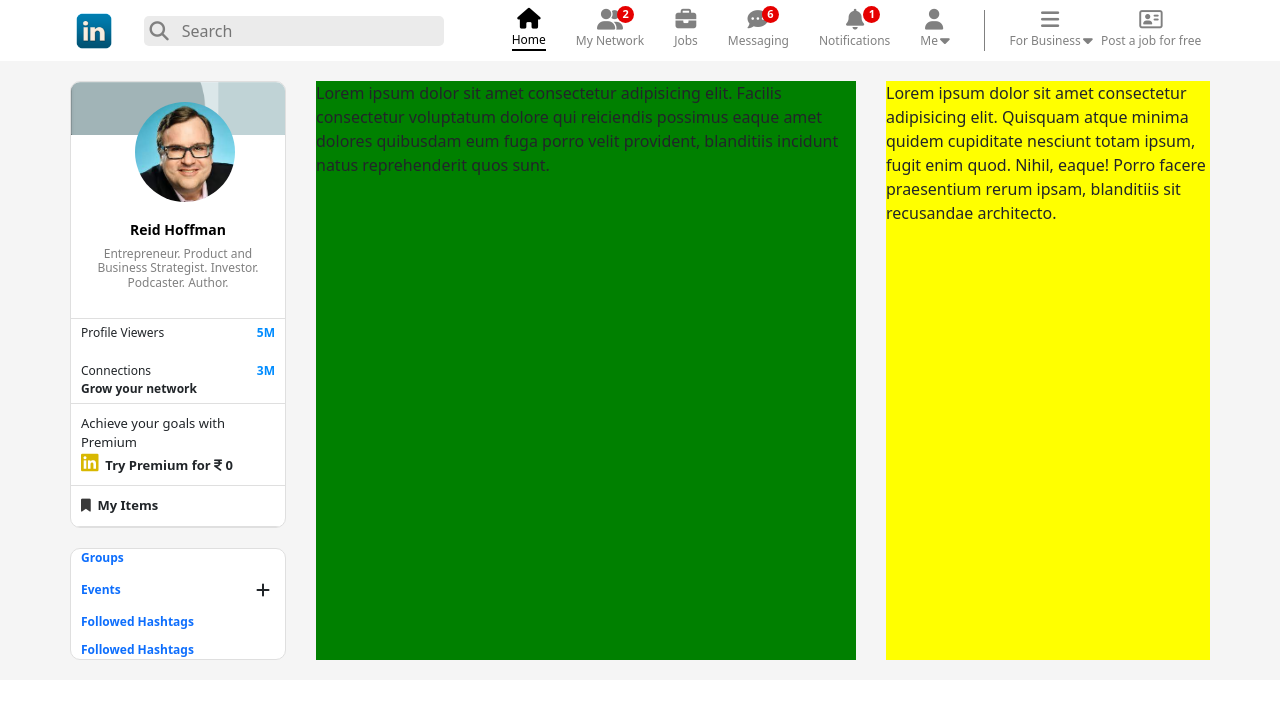
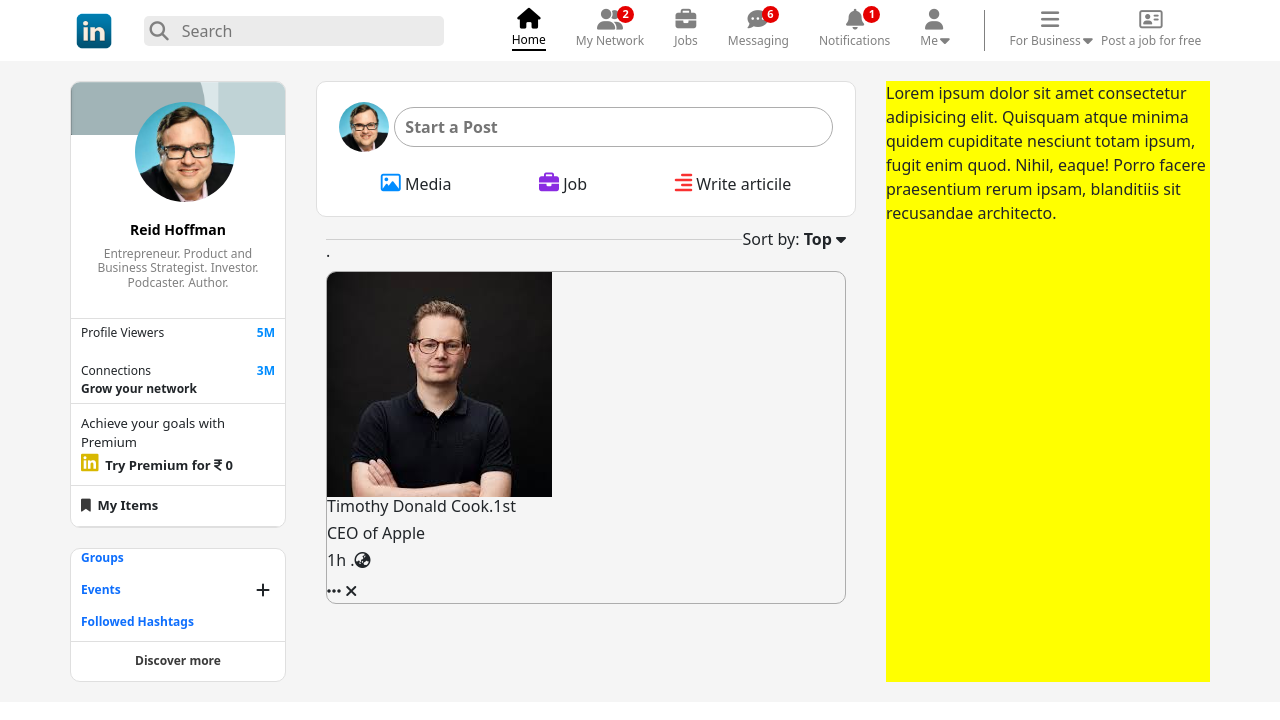
Before and after one commit to ashwinclarence/Linkedin_Clone, a plain HTML site: page index.html in a window 1280 px wide. Drawn offline with nearby package versions, Linux system fonts and the light colour scheme.

Commit message:
home middle column upload setion and filter section added

```diff
--- a/index.html
+++ b/index.html
@@ -130,14 +130,72 @@
                 <div class="left-home-action-box-inner">
                     <a href="/">Followed Hashtags</a>
                 </div>
-                <div class="left-home-action-box-inner">
-                    <a href="/">Followed Hashtags</a>
+                <div class="left-home-action-box-inner-more">
+                    <a href="/">Discover more</a>
                 </div>
             </div>
         </div>
-        <div class="middle-home-container">Lorem ipsum dolor sit amet consectetur adipisicing elit. Facilis consectetur
-            voluptatum dolore qui reiciendis possimus eaque amet dolores quibusdam eum fuga porro velit provident,
-            blanditiis incidunt natus reprehenderit quos sunt.</div>
+        <div class="middle-home-container">
+
+            <!-- upload post are on top of the middle column -->
+
+            <div class="middle-upload-post-container">
+                <div class="middle-upload-post-row">
+                    <div class="middle-upload-profile-image">
+                        <img src="images/userimage3.jpg" alt="">
+                    </div>
+                    <div class="middle-upload-post-input">
+                        <input type="text" placeholder="Start a Post">
+                    </div>
+                </div>
+                <div class="middle-upload-post-row">
+                    <div class="middle-upload-post-inner"><i class="fa-regular fa-image" id="middle-upload-image"></i> Media</div>
+                    <div class="middle-upload-post-inner"><i class="fa-solid fa-briefcase" id="middle-upload-job"></i> Job</div>
+                    <div class="middle-upload-post-inner"><i class="fa-solid fa-align-right" id="middle-upload-articile"></i> Write articile</div>
+                </div>
+            </div>
+
+            <!-- filter line on the middle -->
+
+            <div class="middle-filter-line-conatiner">
+                <span id="middle-filter-line">.</span>
+                <div id="middle-filter-item">Sort by: <b>Top</b> <i class="fa-solid fa-caret-down"></i></div>
+            </div>
+
+
+            <!-- user post on middle column -->
+
+            <div class="middle-user-post-conatiner">
+                <div class="middle-user-post-row">
+                    <div class="middle-user-post-user-details">
+                        <div class="middle-user-post-user-details-left">
+                            <div class="middle-user-post-user-details-left-inner">
+                                <img src="images/userimage1.jpg" alt="">
+                            </div>
+                            <div class="middle-user-post-user-details-left-inner">
+                               <h6><span>Timothy Donald Cook</span>.1st</h6>
+                               <h6>CEO of Apple</h6>
+                               <h6>1h .<i class="fa-solid fa-earth-asia"></i></h6>
+                            </div>
+                        </div>
+                        <div class="middle-user-post-user-details-right">
+                            <i class="fa-solid fa-ellipsis"></i>
+                            <i class="fa-solid fa-xmark"></i>
+                        </div>
+                    </div>
+                    <div class="middle-user-post-descirption">
+
+                    </div>
+                    <div class="middle-user-post-image-box">
+
+                    </div>
+                    <div class="middle-user-post-action-box">
+
+                    </div>
+                </div>
+
+            </div>
+        </div>
         <div class="right-home-container">Lorem ipsum dolor sit amet consectetur adipisicing elit. Quisquam atque minima
             quidem cupiditate nesciunt totam ipsum, fugit enim quod. Nihil, eaque! Porro facere praesentium rerum ipsam,
             blanditiis sit recusandae architecto.</div>
--- a/style.css
+++ b/style.css
@@ -130,6 +130,18 @@
     background-color: #f5f5f5;
 }
 
+
+.right-home-container {
+    display: flex;
+    flex-direction: column;
+    width: 30%;
+    background-color: yellow;
+}
+
+
+
+/* home left section */
+
 .left-home-container {
     display: flex;
     flex-direction: column;
@@ -137,19 +149,6 @@
     width: 20%;
 }
 
-.middle-home-container {
-    display: flex;
-    flex-direction: column;
-    width: 50%;
-    background-color: green;
-}
-
-.right-home-container {
-    display: flex;
-    flex-direction: column;
-    width: 30%;
-    background-color: yellow;
-}
 
 .left-home-profile-box {
     display: flex;
@@ -281,6 +280,26 @@
     align-items: center;
     padding: 0 10px;
 }
+.left-home-action-box-inner-more{
+    display: flex;
+    justify-content: space-between;
+    align-items: center;
+    justify-content: center;
+    padding: 0 10px;
+    border-top: 1px solid #dfdfdf;
+    height: 40px;
+    transition: .3s ease-in-out;
+}
+.left-home-action-box-inner-more:hover{
+   background-color: #e3e3e3;
+}
+.left-home-action-box-inner-more a{
+    text-decoration: none;
+    color: #3a3a3a;
+   font-size: 12px;
+   font-weight: 700;
+
+}
 .left-home-action-box-inner a{
    text-decoration: none;
    font-size: 12px;
@@ -295,3 +314,103 @@
   background-color: #adadad;
 
 }
+
+
+/* home middle section */
+
+
+.middle-home-container {
+    display: flex;
+    flex-direction: column;
+    width: 50%;
+}
+.middle-upload-post-container{
+    padding: 10px;
+    border: 1px solid #dfdfdf;
+    border-radius: 10px;
+    background-color: #ffffff;
+}
+.middle-upload-post-row{
+    display: flex;
+    justify-content: space-around;
+    align-items: center;
+    padding: 10px;
+}
+.middle-upload-profile-image{
+    width: 50px;
+    height: 50px;
+    overflow: hidden;
+    border-radius: 50%;
+}
+.middle-upload-profile-image img{
+    width: 50px;
+}
+.middle-upload-post-input{
+    display: flex;
+    justify-content: center;
+    align-items: center;
+    text-align: center;
+    width: 88%;
+    height: 40px;
+    border: 1px solid #adadad;
+    border-radius: 20px;
+    background-color: #ffffff;
+}
+.middle-upload-post-input input{
+    border: none;
+    outline: none;
+    background:transparent;
+    width: 100%;
+    padding:10px 10px;
+}
+.middle-upload-post-input input::placeholder{
+    font-weight: 600;
+}
+#middle-upload-image{
+    color: #008cff;
+    font-size: 20px;
+}
+#middle-upload-job{
+    color: blueviolet;
+    font-size: 20px;
+}
+#middle-upload-articile{
+    color: #f93131;
+    font-size: 20px;
+}
+
+/* middle filter line */
+
+.middle-filter-line-conatiner{
+  display: flex;
+  justify-content: space-between;
+  align-items: center;
+  padding: 10px;
+}
+#middle-filter-line{
+    height: 1px;
+    width: 80%;
+    background-color: #cfcfcf;
+}
+
+#middle-filter-item{
+    display: inline-block;
+    cursor: pointer;
+}
+
+
+/* middle user posts */
+
+.middle-user-post-conatiner{
+    display: flex;
+    flex-direction: column;
+    justify-content: flex-start;
+    gap: 20px;
+    padding: 10px;
+
+}
+.middle-user-post-row{
+    border: 1px solid #adadad;
+    border-radius: 10px;
+    overflow: hidden;
+}
```
